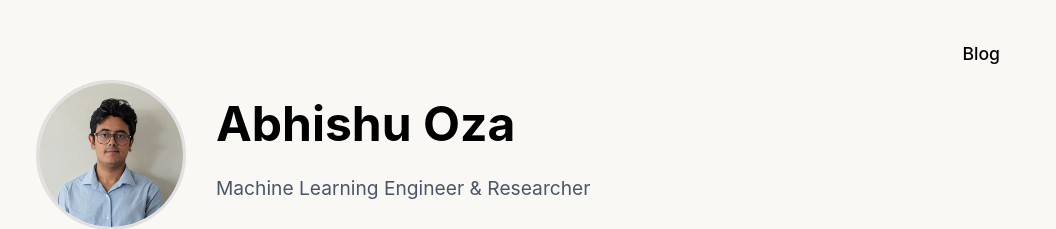
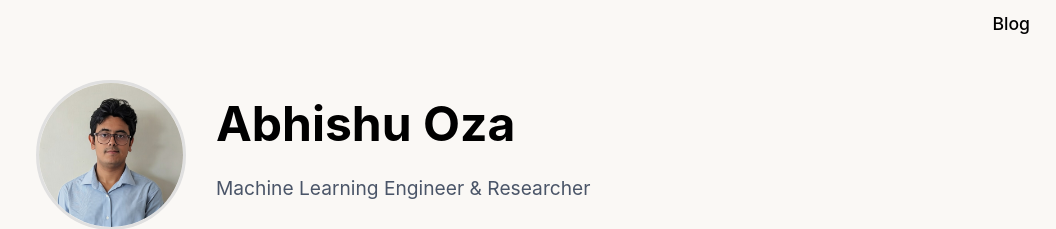
Before and after one commit to abhishuoza/abhishuoza.github.io, a Jekyll site: the page built from index.html, in a window 1280 px wide. Shown: the top 229 px of the page, without its empty margins (224-1280 px from the left). Built offline with Jekyll 4.4.1, drawn with Linux system fonts in a browser that asks for light colours.

Commit message:
Initial website setup

```diff
--- a/assets/styles/main.css
+++ b/assets/styles/main.css
@@ -364,14 +364,14 @@ footer {
 /* Navigation links */
 .home-nav {
     position: absolute;
-    top: 40px;
-    right: 40px;
+    top: 10px;
+    right: 10px;
 }
 
 .blog-nav {
     position: absolute;
-    top: 40px;
-    left: 40px;
+    top: 10px;
+    left: 10px;
 }
 
 .nav-link {
@@ -405,7 +405,7 @@ footer {
     color: black;
     text-decoration: none;
     font-weight: 500;
-    padding: 8px 16px;
+    padding: 0;
 }
 
 .banner-title {
```
